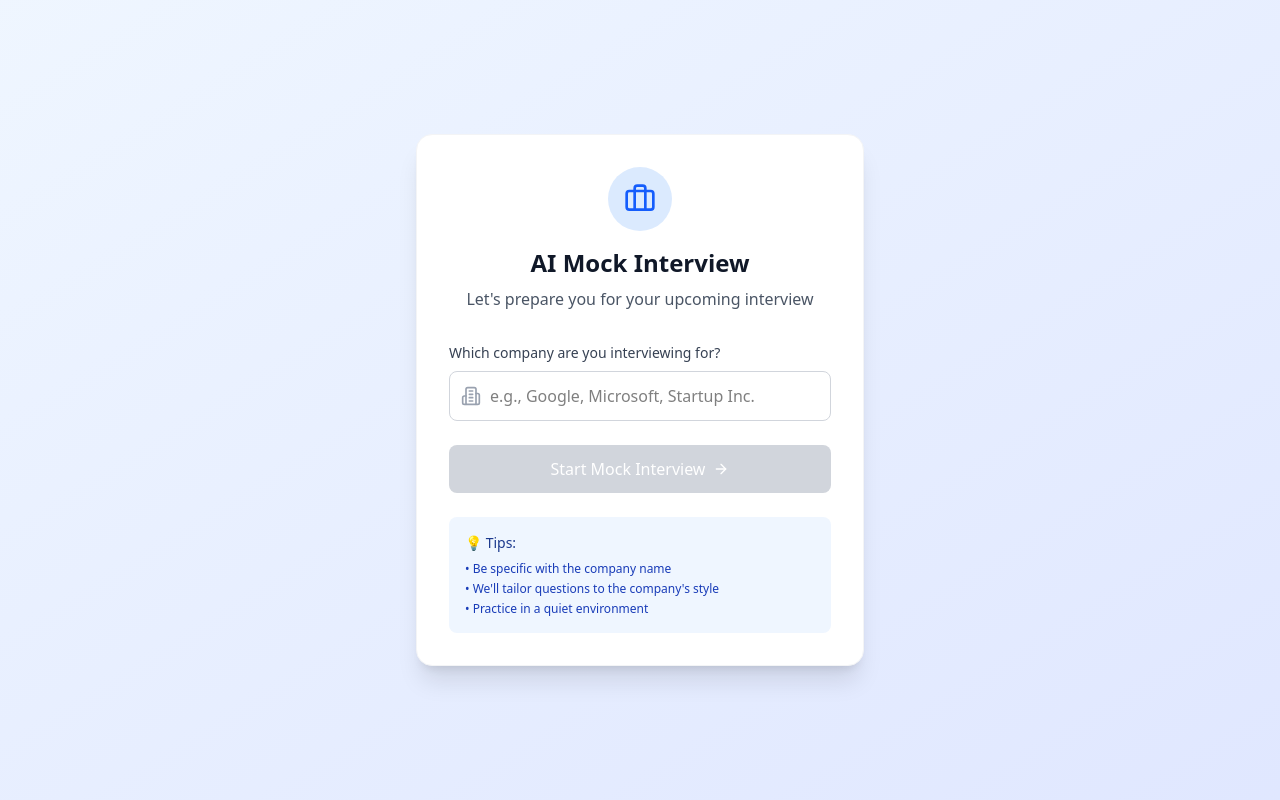
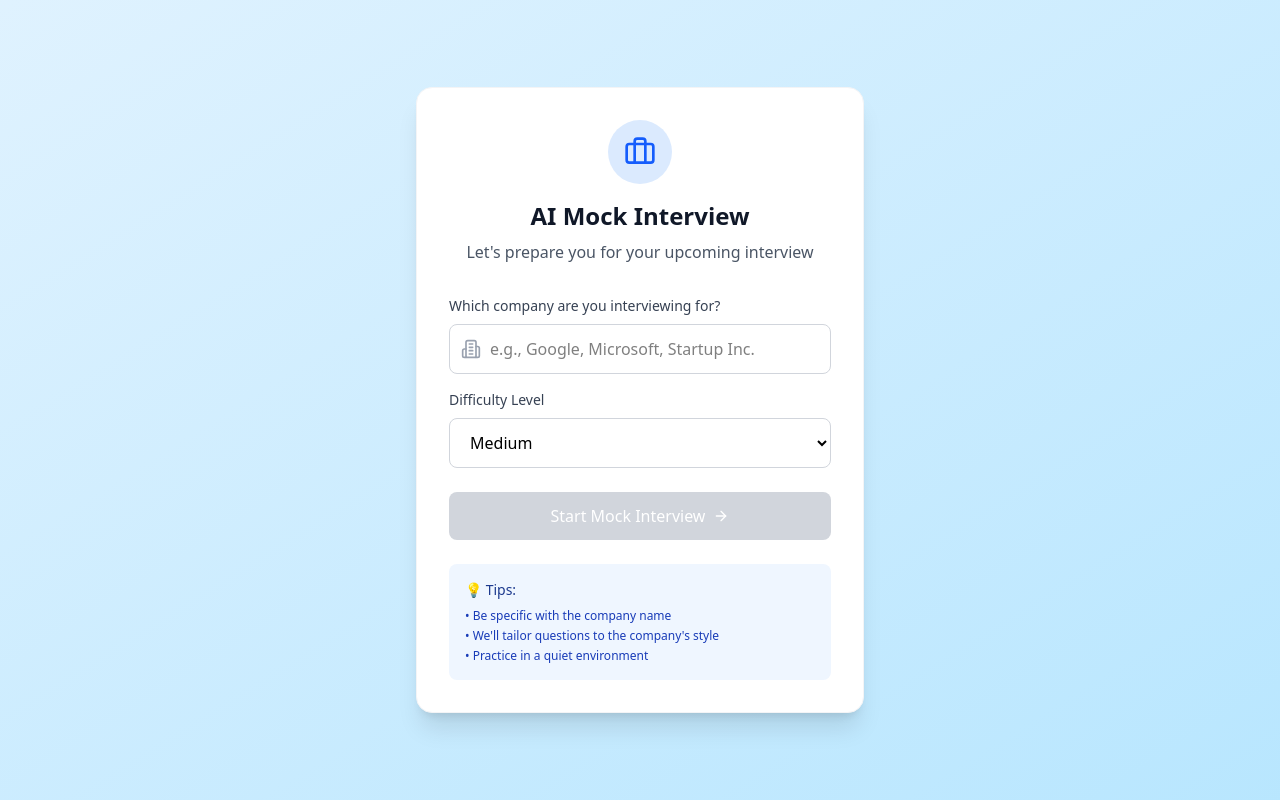
Before and after one commit to Sublimeful/InterviewAI, a Next.js app: page /setup in a window 1280 px wide. Built offline with nearby package versions, Linux system fonts and the light colour scheme.

Commit message:
Added a difficulty selection, also made it so that the problem statement wont be output twice on development

```diff
--- a/app/interview/page.tsx
+++ b/app/interview/page.tsx
@@ -16,11 +16,13 @@ interface Message {
 export default function Page() {
   const searchParams = useSearchParams();
   const company = searchParams.get("company") || "Unknown Company";
+  const difficulty = searchParams.get("difficulty") || "Medium";
 
   const [messages, setMessages] = useState<Message[]>([]);
   const [newMessage, setNewMessage] = useState("");
   const [isTyping, setIsTyping] = useState(false);
   const [sessionId, setSessionId] = useState<string | null>(null);
+  const isInitializedRef = useRef(false);
   const messagesEndRef = useRef<HTMLDivElement>(null);
   const messageInputRef = useRef<HTMLTextAreaElement>(null);
 
@@ -37,9 +39,13 @@ export default function Page() {
 
   // Get the problem statement and initial instructions
   useEffect(() => {
+    // Skip if already initialized or running in production
+    if (isInitializedRef.current) return;
+    isInitializedRef.current = true; // Mark as initialized
+
     setIsTyping(true);
     getChatResponse(
-      `Hello mock interviewer, introduce yourself to me and give me a coding problem statement for a mock interview at ${company}. Include any specific requirements or constraints that are typical for their interviews.`,
+      `Hello mock interviewer, introduce yourself to me and give me a ${difficulty} level coding problem for a mock interview at ${company}. Include any specific requirements or constraints that are typical for their interviews.`,
     ).then((initialResponse) => {
       setMessages((prev) => [...prev, initialResponse]);
       setIsTyping(false);
@@ -88,6 +94,8 @@ export default function Page() {
   };
 
   const sendChatMessage = async (message: string) => {
+    if (isTyping) return; // Prevent sending while AI is typing
+
     const userMessage: Message = {
       id: Date.now(),
       sender: "user",
@@ -250,7 +258,7 @@ export default function Page() {
                 type="button"
                 title="Send Message"
                 onClick={handleSendMessage}
-                disabled={!newMessage.trim()}
+                disabled={!newMessage.trim() || isTyping}
                 className="bg-blue-600 hover:bg-blue-700 disabled:bg-gray-300 disabled:cursor-not-allowed text-white p-2 rounded-lg transition-colors"
               >
                 <Send className="w-4 h-4" />
--- a/app/setup/page.tsx
+++ b/app/setup/page.tsx
@@ -9,6 +9,9 @@ export default function Page() {
   const router = useRouter();
 
   const [company, setCompany] = useState("");
+  const [difficulty, setDifficulty] = useState<"Easy" | "Medium" | "Hard">(
+    "Medium",
+  );
   const [isLoading, setIsLoading] = useState(false);
 
   const handleStartInterview = () => {
@@ -20,10 +23,9 @@ export default function Page() {
     // For demo purposes, we'll show what the URL would be
     const interviewUrl = `/interview?company=${
       encodeURIComponent(company.trim())
-    }`;
+    }&difficulty=${encodeURIComponent(difficulty)}`;
 
     setTimeout(() => {
-      setIsLoading(false);
       router.push(interviewUrl);
     }, 1000);
   };
@@ -35,7 +37,7 @@ export default function Page() {
   };
 
   return (
-    <div className="min-h-screen bg-gradient-to-br from-blue-50 to-indigo-100 flex items-center justify-center p-4">
+    <div className="min-h-screen bg-gradient-to-br from-sky-100 to-sky-200 flex items-center justify-center p-4">
       <div className="w-full max-w-md">
         <div className="bg-white rounded-2xl shadow-xl p-8 border border-gray-100">
           {/* Header */}
@@ -54,6 +56,7 @@ export default function Page() {
           {/* Form */}
           <div className="space-y-6">
             <div>
+              {/* Company Selection */}
               <label
                 htmlFor="company"
                 className="block text-sm font-medium text-gray-700 mb-2"
@@ -73,12 +76,29 @@ export default function Page() {
                   disabled={isLoading}
                 />
               </div>
+              {/* Difficulty Selection */}
+              <div className="mt-4">
+                <label className="block text-sm font-medium text-gray-700 mb-2">
+                  Difficulty Level
+                </label>
+                <select
+                  value={difficulty}
+                  onChange={(e) =>
+                    setDifficulty(e.target.value as "Easy" | "Medium" | "Hard")}
+                  className="w-full border border-gray-300 rounded-lg py-3 px-4 focus:ring-2 focus:ring-blue-500 focus:border-transparent outline-none transition-all"
+                  disabled={isLoading}
+                >
+                  <option value="Easy">Easy</option>
+                  <option value="Medium">Medium</option>
+                  <option value="Hard">Hard</option>
+                </select>
+              </div>
             </div>
 
             <button
               onClick={handleStartInterview}
               disabled={!company.trim() || isLoading}
-              className="w-full bg-blue-600 hover:bg-blue-700 disabled:bg-gray-300 disabled:cursor-not-allowed text-white font-medium py-3 px-4 rounded-lg transition-colors flex items-center justify-center gap-2"
+              className="w-full bg-blue-600 hover:bg-blue-700 disabled:bg-gray-300 disabled:cursor-not-allowed cursor-pointer text-white font-medium py-3 px-4 rounded-lg transition-colors flex items-center justify-center gap-2"
             >
               {isLoading
                 ? (
```
